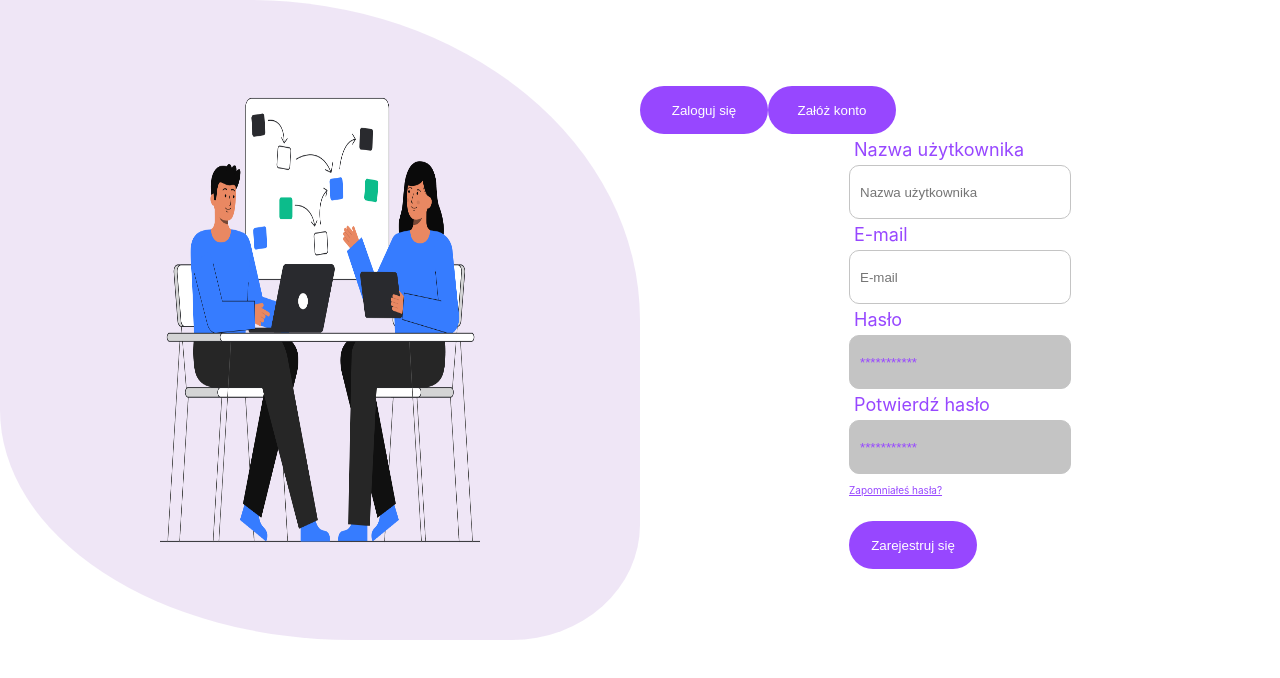
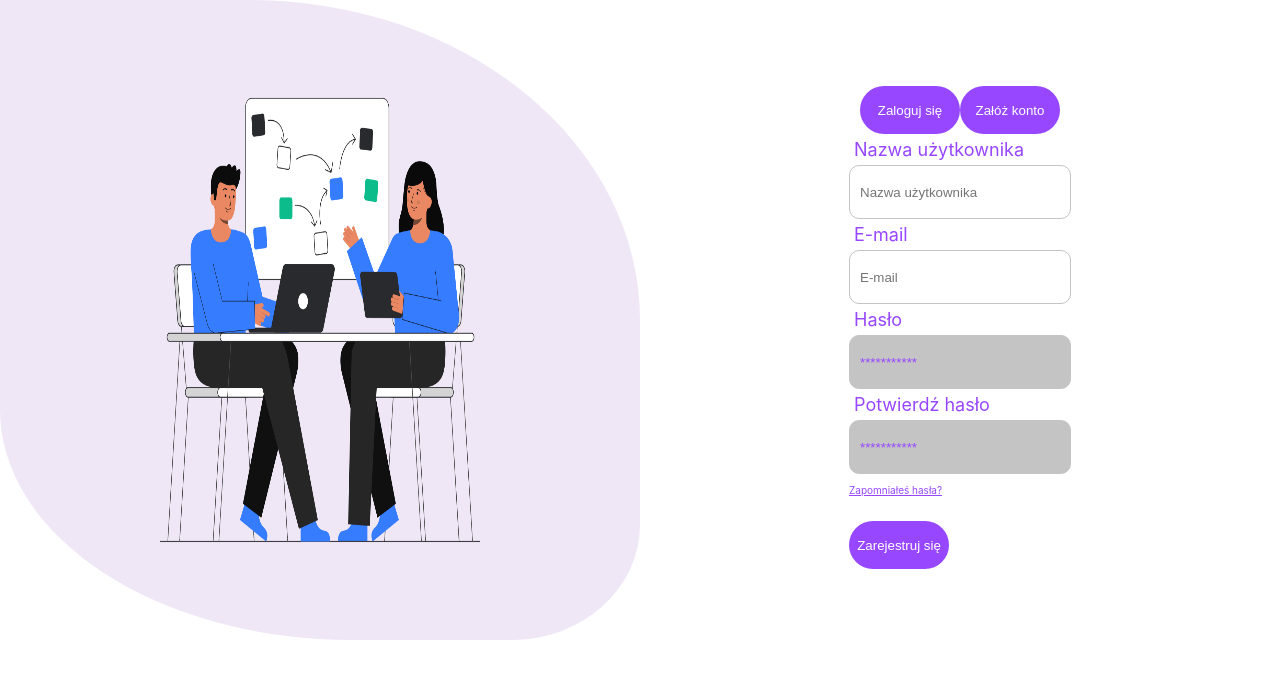
Before and after one commit to k-wos/EventAppP1, a React (Create React App) app in the folder client/: page / in a window 1280 px wide. Shown: the top 678 px of the page. Built offline with nearby package versions, Linux system fonts and the light colour scheme.

Commit message:
Homepage edit

```diff
--- a/client/src/components/Homepage/Homepage.scss
+++ b/client/src/components/Homepage/Homepage.scss
@@ -8,3 +8,9 @@ main{
 section{
     width:50%;
 }
+
+.form{
+    display: flex;
+    flex-direction: column;
+    align-items: center;
+}
--- a/client/src/components/Homepage/Homepage.tsx
+++ b/client/src/components/Homepage/Homepage.tsx
@@ -9,7 +9,7 @@ function Homepage() {
       <section className="LeftSide">
         <LeftSideOfHome />
       </section>
-      <section>
+      <section className="form">
         <FormSwitchButton
           activeButton={"login"}
           handleButtonClick={function (buttonType: "login" | "register"): void {
```
